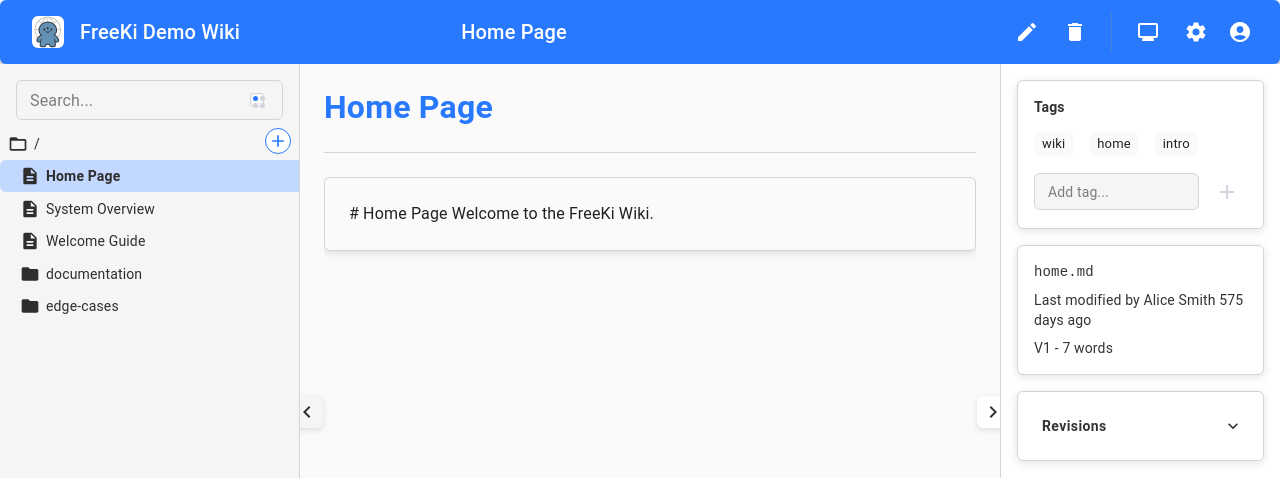
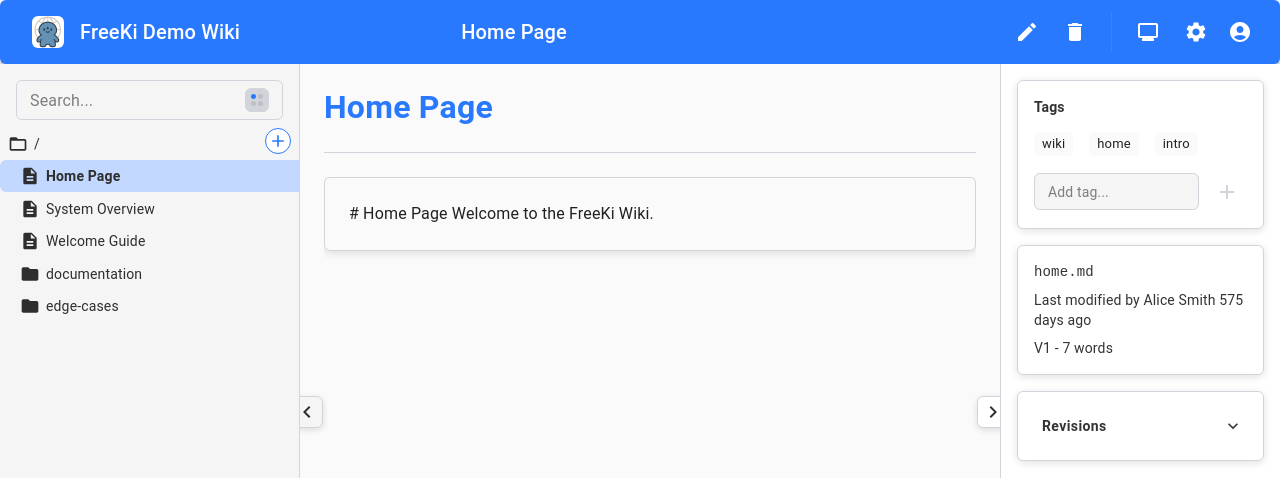
Before and after one commit to jhughes2112/freeki, a React (Vite) app in the folder freeki-client/: page / in a window 1280 px wide. Shown: the top 478 px of the page. Built offline with nearby package versions, Linux system fonts and the light colour scheme.

Commit message:
Nice search pips and styling.

```diff
--- a/freeki-client/src/SearchPipButton.tsx
+++ b/freeki-client/src/SearchPipButton.tsx
@@ -45,8 +45,8 @@ const SearchPipButton: React.FC<SearchPipButtonProps> = ({ searchConfig, onClick
           gap: 0.25,
           width: 14,
           height: 14,
-          padding: 0.25,
-          backgroundColor: 'var(--freeki-view-background)',
+          padding: 0, // Remove the padding that ruins everything
+          backgroundColor: 'var(--freeki-border-color)',
           border: '1px solid var(--freeki-border-color)',
           borderRadius: '3px'
         }}>
@@ -58,6 +58,7 @@ const SearchPipButton: React.FC<SearchPipButtonProps> = ({ searchConfig, onClick
                 height: 5,
                 borderRadius: '50%',
                 backgroundColor: searchConfig[key] ? 'var(--freeki-primary)' : 'var(--freeki-border-color)',
+                filter: searchConfig[key] ? 'none' : 'brightness(0.9)', // Make inactive pips darker shade
                 transition: 'all 0.15s ease'
               }}
               title={pipLabels[index]}
--- a/freeki-client/src/themeService.ts
+++ b/freeki-client/src/themeService.ts
@@ -12,7 +12,7 @@ class ThemeService {
   initialize() {
     if (this.initialized) return
 
-    // Function to apply theme changes immediately (no debouncing bullshit)
+    // Function to apply theme changes immediately (no debouncing BS)
     const applyCurrentTheme = () => {
       const state = globalState.getState()
       const userSettings = state.userSettings
--- a/freeki-client/src/themeUtils.ts
+++ b/freeki-client/src/themeUtils.ts
@@ -10,39 +10,39 @@ export function injectGlobalStyles() {
   const style = document.createElement('style')
   style.id = 'freeki-global-styles'
   style.textContent = `
-    /* Apply consistent border radius to all MUI components */
-    .MuiTextField-root .MuiOutlinedInput-root,
-    .MuiButton-root,
-    .MuiPaper-root,
-    .MuiDialog-paper,
-    .MuiCard-root,
-    .MuiChip-root,
-    .MuiAlert-root,
-    .MuiAutocomplete-paper,
-    .MuiMenu-paper,
-    .MuiPopover-paper,
-    .MuiSnackbar-root .MuiPaper-root,
-    .MuiAccordion-root,
-    .MuiDrawer-paper,
-    .MuiTabs-root .MuiTab-root,
-    .MuiAvatar-root,
-    .MuiTooltip-tooltip,
-    .MuiLinearProgress-root,
-    .MuiSkeleton-root {
-      border-radius: var(--freeki-border-radius) !important;
+    /* Apply consistent border radius - use higher specificity selectors instead of !important */
+    html body .MuiTextField-root .MuiOutlinedInput-root,
+    html body .MuiButton-root,
+    html body .MuiPaper-root,
+    html body .MuiDialog-paper,
+    html body .MuiCard-root,
+    html body .MuiChip-root,
+    html body .MuiAlert-root,
+    html body .MuiAutocomplete-paper,
+    html body .MuiMenu-paper,
+    html body .MuiPopover-paper,
+    html body .MuiSnackbar-root .MuiPaper-root,
+    html body .MuiAccordion-root,
+    html body .MuiDrawer-paper,
+    html body .MuiTabs-root .MuiTab-root,
+    html body .MuiAvatar-root,
+    html body .MuiTooltip-tooltip,
+    html body .MuiLinearProgress-root,
+    html body .MuiSkeleton-root {
+      border-radius: var(--freeki-border-radius);
     }
 
     /* Special cases for smaller border radius on small elements */
-    .MuiSlider-thumb,
-    .MuiCheckbox-root,
-    .MuiRadio-root,
-    .MuiSwitch-thumb {
-      border-radius: calc(var(--freeki-border-radius) * 0.7) !important;
+    html body .MuiSlider-thumb,
+    html body .MuiCheckbox-root,
+    html body .MuiRadio-root,
+    html body .MuiSwitch-thumb {
+      border-radius: calc(var(--freeki-border-radius) * 0.7);
     }
 
     /* Switch track uses larger border radius for pill shape */
-    .MuiSwitch-track {
-      border-radius: calc(var(--freeki-border-radius) * 3) !important;
+    html body .MuiSwitch-track {
+      border-radius: calc(var(--freeki-border-radius) * 3);
     }
 
     /* Apply to custom elements with freeki classes */
@@ -53,132 +53,156 @@ export function injectGlobalStyles() {
       border-radius: var(--freeki-border-radius);
     }
 
-    /* Consistent shadow for elevated elements using theme variable */
-    /* Only apply shadows to elevation1+ Papers that don't have the flat class */
-    .MuiPaper-elevation1:not(.freeki-flat),
-    .MuiPopover-paper,
-    .MuiMenu-paper {
-      box-shadow: 0 2px 8px var(--freeki-shadow-color) !important;
+    /* Consistent shadow for elevated elements - higher specificity beats MUI defaults */
+    html body .MuiPaper-elevation1:not(.freeki-flat),
+    html body .MuiPopover-paper,
+    html body .MuiMenu-paper {
+      box-shadow: 0 2px 8px var(--freeki-shadow-color);
     }
 
-    .MuiPaper-elevation2:not(.freeki-flat) {
-      box-shadow: 0 4px 12px var(--freeki-shadow-color) !important;
+    html body .MuiPaper-elevation2:not(.freeki-flat) {
+      box-shadow: 0 4px 12px var(--freeki-shadow-color);
     }
 
-    .MuiPaper-elevation3:not(.freeki-flat) {
-      box-shadow: 0 6px 16px var(--freeki-shadow-color) !important;
+    html body .MuiPaper-elevation3:not(.freeki-flat) {
+      box-shadow: 0 6px 16px var(--freeki-shadow-color);
     }
 
-    /* Enhanced shadows for dialogs and large popups */
-    .MuiDialog-paper {
-      box-shadow: 0 8px 32px var(--freeki-shadow-color) !important;
+    html body .MuiDialog-paper {
+      box-shadow: 0 8px 32px var(--freeki-shadow-color);
     }
 
     /* Enhanced tooltip styling */
-    .MuiTooltip-tooltip {
-      background-color: var(--freeki-app-bar-background) !important;
-      color: var(--freeki-app-bar-text-color) !important;
-      font-size: 0.75rem !important;
-      font-weight: 500 !important;
-      padding: 8px 12px !important;
-      box-shadow: 0 4px 16px rgba(0, 0, 0, 0.25) !important;
-      backdrop-filter: blur(8px) !important;
-      border: 1px solid var(--freeki-app-bar-divider) !important;
-      max-width: 300px !important;
+    html body .MuiTooltip-tooltip {
+      background-color: var(--freeki-app-bar-background);
+      color: var(--freeki-app-bar-text-color);
+      font-size: 0.75rem;
+      font-weight: 500;
+      padding: 8px 12px;
+      box-shadow: 0 4px 16px rgba(0, 0, 0, 0.25);
+      backdrop-filter: blur(8px);
+      border: 1px solid var(--freeki-app-bar-divider);
+      max-width: 300px;
     }
 
-    .MuiTooltip-arrow {
-      color: var(--freeki-app-bar-background) !important;
+    html body .MuiTooltip-arrow {
+      color: var(--freeki-app-bar-background);
     }
 
     /* Flat papers with no shadow or border */
     .freeki-flat {
-      box-shadow: none !important;
-      border: none !important;
+      box-shadow: none;
+      border: none;
     }
 
-    /* Page content typography styling */
+    /* Page content typography styling - scope to content class for higher specificity */
     .freeki-page-content h1 {
-      color: var(--freeki-h1-font-color) !important;
-      font-size: var(--freeki-h1-font-size) !important;
+      color: var(--freeki-h1-font-color);
+      font-size: var(--freeki-h1-font-size);
     }
 
     .freeki-page-content h2 {
-      color: var(--freeki-h2-font-color) !important;
-      font-size: var(--freeki-h2-font-size) !important;
+      color: var(--freeki-h2-font-color);
+      font-size: var(--freeki-h2-font-size);
     }
 
     .freeki-page-content h3 {
-      color: var(--freeki-h3-font-color) !important;
-      font-size: var(--freeki-h3-font-size) !important;
+      color: var(--freeki-h3-font-color);
+      font-size: var(--freeki-h3-font-size);
     }
 
     .freeki-page-content p {
-      color: var(--freeki-p-font-color) !important;
-      font-size: var(--freeki-p-font-size) !important;
+      color: var(--freeki-p-font-color);
+      font-size: var(--freeki-p-font-size);
     }
 
     .freeki-page-content li {
-      color: var(--freeki-p-font-color) !important;
-      font-size: var(--freeki-p-font-size) !important;
+      color: var(--freeki-p-font-color);
+      font-size: var(--freeki-p-font-size);
     }
 
-    /* Search field styling - use folder panel colors for consistency */
-    .MuiTextField-root .MuiOutlinedInput-root {
-      background-color: var(--freeki-folders-background) !important;
-      color: var(--freeki-folders-font-color) !important;
+    /* Search field styling - specific selectors beat MUI defaults */
+    html body .MuiTextField-root .MuiOutlinedInput-root {
+      background-color: var(--freeki-folders-background);
+      color: var(--freeki-folders-font-color);
     }
 
-    .MuiTextField-root .MuiOutlinedInput-root .MuiOutlinedInput-notchedOutline {
-      border-color: var(--freeki-border-color) !important;
+    html body .MuiTextField-root .MuiOutlinedInput-root .MuiOutlinedInput-notchedOutline {
+      border-color: var(--freeki-border-color);
     }
 
-    .MuiTextField-root .MuiOutlinedInput-root:hover .MuiOutlinedInput-notchedOutline {
-      border-color: var(--freeki-primary) !important;
+    html body .MuiTextField-root .MuiOutlinedInput-root:hover .MuiOutlinedInput-notchedOutline {
+      border-color: var(--freeki-primary);
     }
 
-    .MuiTextField-root .MuiOutlinedInput-root.Mui-focused .MuiOutlinedInput-notchedOutline {
-      border-color: var(--freeki-primary) !important;
+    html body .MuiTextField-root .MuiOutlinedInput-root.Mui-focused .MuiOutlinedInput-notchedOutline {
+      border-color: var(--freeki-primary);
     }
 
-    .MuiTextField-root .MuiOutlinedInput-input {
-      color: var(--freeki-folders-font-color) !important;
+    html body .MuiTextField-root .MuiOutlinedInput-input {
+      color: var(--freeki-folders-font-color);
     }
 
-    .MuiTextField-root .MuiOutlinedInput-input::placeholder {
-      opacity: 0.6 !important;
+    html body .MuiTextField-root .MuiOutlinedInput-input::placeholder {
+      opacity: 0.6;
     }
 
     /* Fix invisible clear button and other icons in search field */
-    .MuiTextField-root .MuiIconButton-root {
-      color: var(--freeki-folders-font-color) !important;
+    html body .MuiTextField-root .MuiIconButton-root {
+      color: var(--freeki-folders-font-color);
     }
 
-    .MuiTextField-root .MuiIconButton-root:hover {
-      color: var(--freeki-primary) !important;
-      backgroundColor: rgba(var(--freeki-primary-rgb), 0.1) !important;
+    html body .MuiTextField-root .MuiIconButton-root:hover {
+      color: var(--freeki-primary);
+      background-color: rgba(var(--freeki-primary-rgb), 0.1);
     }
 
     /* Hover highlighting for folder tree navigation */
-    .MuiListItem-root:hover:not(.Mui-selected) {
-      background-color: rgba(var(--freeki-primary-rgb), 0.08) !important;
+    html body .MuiListItem-root:hover:not(.Mui-selected) {
+      background-color: rgba(var(--freeki-primary-rgb), 0.08);
     }
 
-    /* Stronger hover highlighting for folder tree rows */
-    .MuiListItem-root:hover {
-      background-color: rgba(var(--freeki-primary-rgb), 0.12) !important;
-      transition: background-color 0.15s ease !important;
+    html body .MuiListItem-root:hover {
+      background-color: rgba(var(--freeki-primary-rgb), 0.12);
+      transition: background-color 0.15s ease;
     }
 
-    /* Selected state should override hover */
-    .MuiListItem-root.Mui-selected {
-      background-color: var(--freeki-folders-selected-background) !important;
+    html body .MuiListItem-root.Mui-selected {
+      background-color: var(--freeki-folders-selected-background);
     }
 
-    /* Selected + hover combination */
-    .MuiListItem-root.Mui-selected:hover {
-      background-color: var(--freeki-folders-selected-background) !important;
-      filter: brightness(1.05) !important;
+    html body .MuiListItem-root.Mui-selected:hover {
+      background-color: var(--freeki-folders-selected-background);
+      filter: brightness(1.05);
+    }
+
+    /* Chevron button styling - scoped to specific buttons */
+    html body .chevron-button {
+      border: 1px solid var(--freeki-border-color);
+      border-radius: var(--freeki-border-radius);
+    }
+
+    html body .chevron-button.chevron-sidebar-theme,
+    html body .chevron-button.sidebar-chevron {
+      border-color: var(--freeki-border-color);
+    }
+
+    html body .chevron-button.chevron-metadata-theme,
+    html body .chevron-button.metadata-chevron {
+      border-color: var(--freeki-border-color);
+    }
+
+    /* Search pip button styling - attribute selector has high specificity */
+    html body .MuiIconButton-root[aria-label="Search configuration"] {
+      padding: 0;
+      background-color: var(--freeki-border-color);
+      border: 1px solid var(--freeki-border-color);
+      border-radius: var(--freeki-border-radius);
+    }
+
+    html body .MuiIconButton-root[aria-label="Search configuration"]:hover {
+      background-color: var(--freeki-border-color);
+      filter: brightness(95%);
     }
   `
   document.head.appendChild(style)
@@ -368,6 +392,7 @@ export const themeStyles = {
     borderRadius: 'var(--freeki-border-radius)',
     borderColor: 'var(--freeki-border-color)',
     boxShadow: '0 2px 8px var(--freeki-shadow-color)'
+
   },
   dialog: {
     borderRadius: 'var(--freeki-border-radius)',
```
Also changed, not shown: freeki-client/src/FolderTree.tsx (+35 -4 lines).
